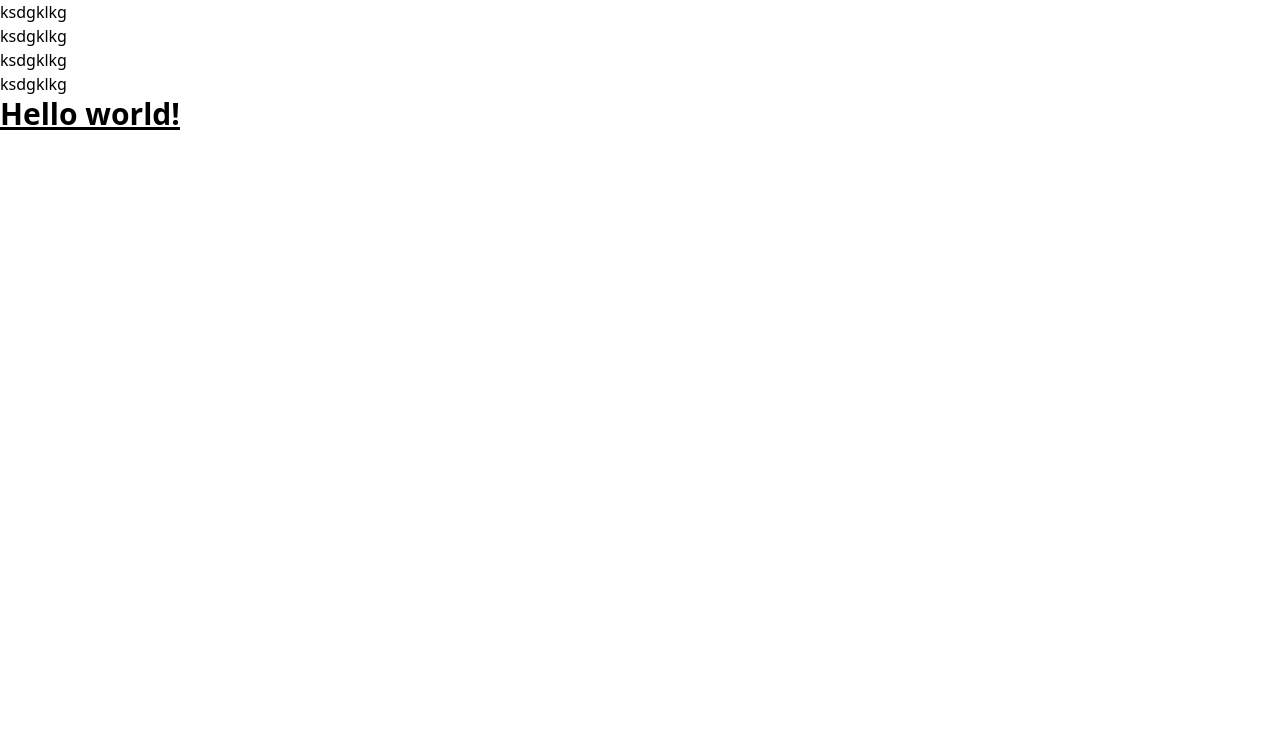
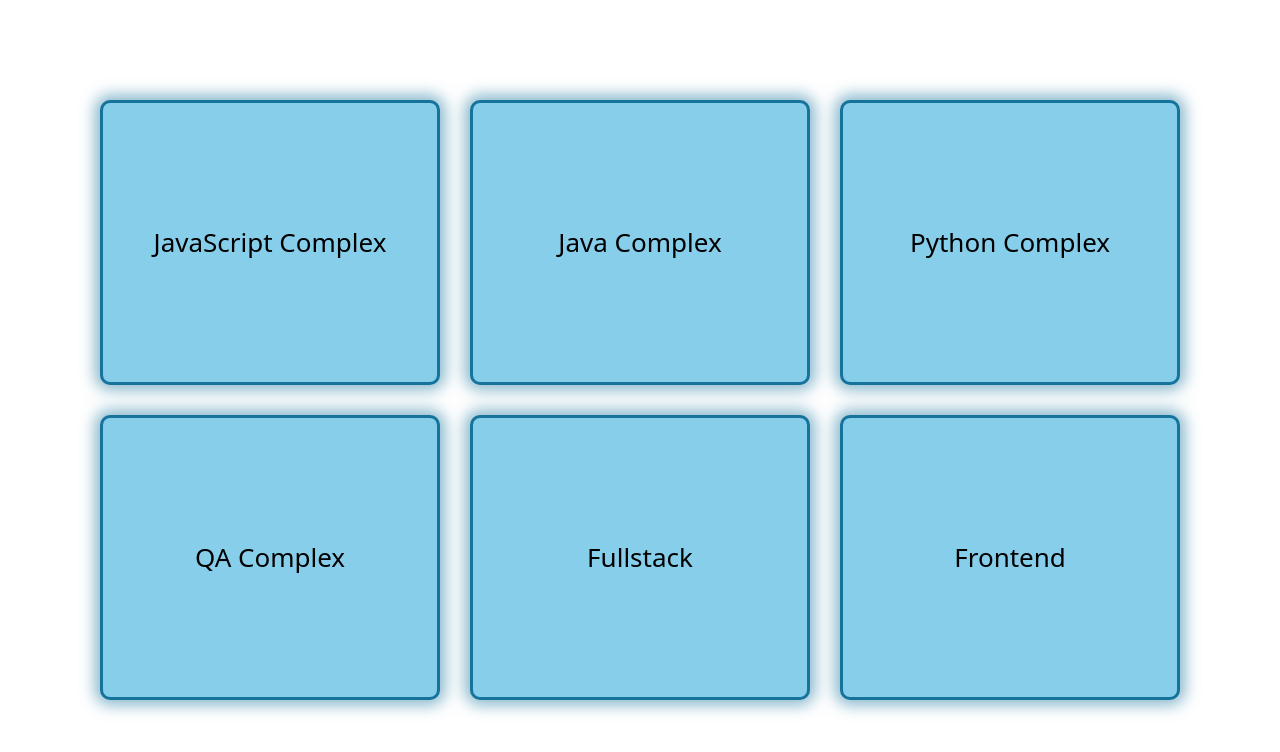
Before and after one commit to danyagithb/React, a React (Vite) app: page / in a window 1280 px wide. Shown: the top 752 px of the page. Built offline with nearby package versions, Linux system fonts and the light colour scheme.

Commit message:
completed homework 1.1

```diff
--- a/src/App.css
+++ b/src/App.css
@@ -1,42 +1,19 @@
-/*#root {*/
-/*  max-width: 1280px;*/
-/*  margin: 0 auto;*/
-/*  padding: 2rem;*/
-/*  text-align: center;*/
-/*}*/
+ul {
+    width: 100%;
+    height: 100vh;
+    display: grid;
+    grid-template-columns: repeat(3, 1fr);
+    gap: 30px;
+    padding: 100px;
+}
 
-/*.logo {*/
-/*  height: 6em;*/
-/*  padding: 1.5em;*/
-/*  will-change: filter;*/
-/*  transition: filter 300ms;*/
-/*}*/
-/*.logo:hover {*/
-/*  filter: drop-shadow(0 0 2em #646cffaa);*/
-/*}*/
-/*.logo.react:hover {*/
-/*  filter: drop-shadow(0 0 2em #61dafbaa);*/
-/*}*/
-
-/*@keyframes logo-spin {*/
-/*  from {*/
-/*    transform: rotate(0deg);*/
-/*  }*/
-/*  to {*/
-/*    transform: rotate(360deg);*/
-/*  }*/
-/*}*/
-
-/*@media (prefers-reduced-motion: no-preference) {*/
-/*  a:nth-of-type(2) .logo {*/
-/*    animation: logo-spin infinite 20s linear;*/
-/*  }*/
-/*}*/
-
-/*.card {*/
-/*  padding: 2em;*/
-/*}*/
-
-/*.read-the-docs {*/
-/*  color: #888;*/
-/*}*/
+li {
+    background-color: skyblue;
+    border-radius: 10px;
+    border: 3px solid #15739c;
+    display: flex;
+    align-items: center;
+    justify-content: center;
+    font-size: 26px;
+    box-shadow: 0 0 15px 5px rgba(21,115,156,0.52);
+}
--- a/src/App.tsx
+++ b/src/App.tsx
@@ -1,16 +1,21 @@
 import './App.css'
+
+const coursesTitleArray: string[] = [
+  'JavaScript Complex',
+  'Java Complex',
+  'Python Complex',
+  'QA Complex',
+  'Fullstack',
+  'Frontend'
+];
 
 function App() {
   return (
     <>
       <ul>
-        <li>ksdgklkg</li>
-        <li>ksdgklkg</li>
-        <li>ksdgklkg</li>
-        <li>ksdgklkg</li>
-        <h1 className="text-3xl font-bold underline">
-          Hello world!
-        </h1>
+        {
+          coursesTitleArray.map((value, index) => <li key={index}>{value}</li>)
+        }
       </ul>
     </>
   )
```
